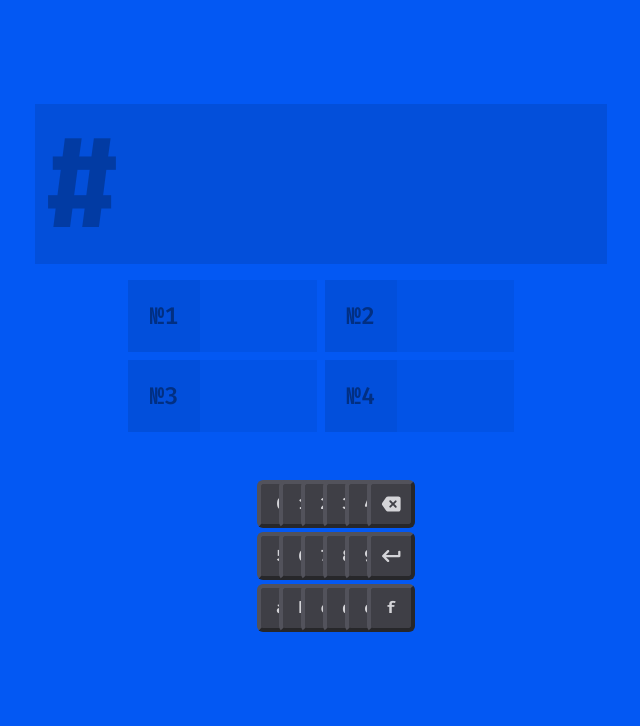
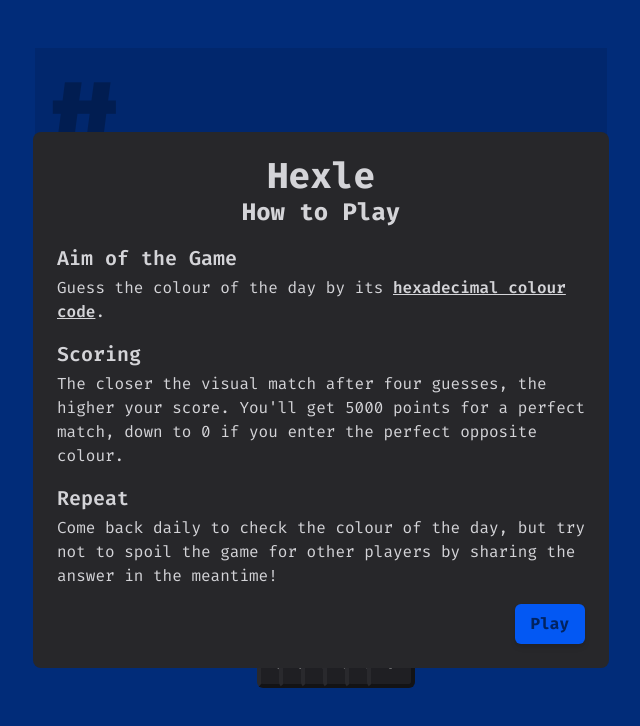
Before and after one commit to fergcb/hexle, a React (Create React App) app: page / in a window 1280 px wide. Shown: the top 726 px of the page, without its empty margins (319-959 px from the left). Built offline with nearby package versions, Linux system fonts and the light colour scheme.

Commit message:
Add instructions screen

```diff
--- a/src/Hexle.tsx
+++ b/src/Hexle.tsx
@@ -4,24 +4,22 @@ export type Hex = string
 export type RGB = [number, number, number]
 export type LAB = [number, number, number]
 
-export type ISODate = `${number}-${number}-${number}`
-
 export interface Outcome {
   target: string
   guesses: string[]
   score: number
-  date: ISODate
+  date: string
 }
 
 export interface GameData {
-  games: { [key: ISODate]: Outcome }
+  games: { [key: string]: Outcome }
   currentStreak: number
   longestStreak: number
   totalScore: number
 }
 
 /* TARGETS */
-const a = (): number => parseInt(new Date().toISOString().split('T')[0].replaceAll('-', ''))
+const a = (): number => parseInt(getToday().replaceAll('-', ''))
 const b = (): number => Math.sin(a() * 524287 / 8191)
 const c = (): number => Math.floor((b() - Math.floor(b())) * 16777215)
 const d = (): string => c().toString(16).padStart(6, '0')
@@ -139,13 +137,17 @@ export function loadData (): GameData {
   return data
 }
 
-export function getIsoDate (date: Date): ISODate {
-  return date.toISOString().split('T')[0] as ISODate
+export function getToday (): string {
+  const date = new Date()
+  const y = date.getFullYear().toString()
+  const m = (date.getMonth() + 1).toString().padStart(2, '0')
+  const d = date.getDate().toString().padStart(2, '0')
+  return `${y}-${m}-${d}`
 }
 
 export function getLastGame (data: GameData): Outcome | undefined {
   const lastDateString = Object.keys(data.games).sort().reverse()[0]
-  return data.games[lastDateString as ISODate]
+  return data.games[lastDateString]
 }
 
 const oneDay = 86400000
--- /dev/null
+++ b/src/components/Button.tsx
@@ -0,0 +1,10 @@
+import { ButtonHTMLAttributes, DetailedHTMLProps, ReactElement } from 'react'
+import { getDailyTarget } from '../Hexle'
+
+export type ButtonProps = DetailedHTMLProps<ButtonHTMLAttributes<HTMLButtonElement>, HTMLButtonElement>
+
+export default function Button ({ children, ...props }: ButtonProps): ReactElement {
+  return <button {...props} style={{ backgroundColor: `#${getDailyTarget()}` }} className={(props.className ?? '') + ' text-tint/60 px-4 py-2 rounded-md hover:brightness-125 font-bold font-mono flex gap-2 justify-center items-center transition-all duration-200 shadow-md'}>
+    { children }
+  </button>
+}
--- a/src/components/Game.tsx
+++ b/src/components/Game.tsx
@@ -1,27 +1,29 @@
 import { ReactElement, useState, useEffect, useCallback } from 'react'
-import { calculateScore, getCSSTints, getDailyTarget, getIsoDate, getLastGame, getLongestStreak, getStreak, isValidHex, loadData } from '../Hexle'
+import { calculateScore, getCSSTints, getDailyTarget, getToday, getLastGame, getLongestStreak, getStreak, isValidHex, loadData } from '../Hexle'
 import Observable from '../Observable'
 import GuessList from './GuessList'
+import HelpButton from './HelpButton'
 import HexBox from './HexBox'
+import Instructions from './Instructions'
 import Keyboard from './Keyboard'
 import Scoreboard from './Scoreboard'
 
 export default function Game (): ReactElement {
-  const target = getDailyTarget()
-
   const [gameData, setGameData] = useState(loadData)
-  const [hasPlayedToday, setHasPlayedToday] = useState(false)
   const [numGuessed, setNumGuessed] = useState(0)
   const [guesses, setGuesses] = useState<string[]>(['', '', '', ''])
   const [hex, setHex] = useState<string>('')
   const [invalid, setInvalid] = useState(false)
   const [gameOver, setGameOver] = useState(false)
+  const [showInstructions, setShowInstructions] = useState(!hasPlayedBefore())
 
   const keySource = new Observable<string>()
 
   const doEndGame = useCallback(() => {
+    const target = getDailyTarget()
+
     const score = calculateScore(guesses[3], target)
-    const date = getIsoDate(new Date())
+    const date = getToday()
 
     const data = structuredClone(gameData)
 
@@ -35,7 +37,7 @@ export default function Game (): ReactElement {
 
     setGameOver(true)
     setGameData(data)
-  }, [gameData, guesses, target])
+  }, [gameData, guesses])
 
   useEffect(() => {
     if (gameOver) return
@@ -44,11 +46,15 @@ export default function Game (): ReactElement {
     }
   }, [guesses, numGuessed, gameOver, doEndGame])
 
-  useEffect(() => {
-    const today = getIsoDate(new Date())
+  function hasPlayedToday (): boolean {
     const lastGame = getLastGame(gameData)
-    setHasPlayedToday(lastGame !== undefined && lastGame.date === today)
-  }, [gameData])
+    if (lastGame === undefined) return false
+    return lastGame.date === getToday()
+  }
+
+  function hasPlayedBefore (): boolean {
+    return Object.entries(gameData.games).length > 0
+  }
 
   function handleGuess (): void {
     if (numGuessed > 3) return
@@ -78,10 +84,15 @@ export default function Game (): ReactElement {
     else if (hex.length < 6) setHex(hex + value)
   }
 
+  const target = getDailyTarget()
+
   return <div style={{ backgroundColor: `#${target}`, ...getCSSTints(target) }} className="w-screen h-screen flex flex-col items-center md:justify-center p-4 gap-4">
-    <HexBox value={hex} invalid={invalid} disabled={gameOver || hasPlayedToday} onUpdate={setHex} onKey={handleKey} onSubmit={handleGuess} />
+    <HexBox value={hex} invalid={invalid} disabled={gameOver || hasPlayedToday()} onUpdate={setHex} onKey={handleKey} onSubmit={handleGuess} />
     <GuessList guesses={guesses} />
+    <div className="my-auto md:my-8"></div>
+    <HelpButton onClick={() => setShowInstructions(true)}></HelpButton>
     <Keyboard onClick={handleVirtualKey} keySource={keySource} />
-    {(gameOver || hasPlayedToday) && <Scoreboard gameData={gameData} />}
+    {(gameOver || hasPlayedToday()) && <Scoreboard gameData={gameData} />}
+    {(showInstructions) && <Instructions onClose={() => setShowInstructions(false)} />}
   </div>
 }
--- /dev/null
+++ b/src/components/HelpButton.tsx
@@ -0,0 +1,11 @@
+import { ReactElement } from 'react'
+
+export interface HelpButtonProps {
+  onClick: () => void
+}
+
+export default function HelpButton ({ onClick }: HelpButtonProps): ReactElement {
+  return <button onClick={onClick} className="fill-tint/20 hover:fill-tint/50 transition-colors duration-200">
+    <svg xmlns="http://www.w3.org/2000/svg" viewBox='0 0 48 48' className="w-12 h-12"><path d="M24.1 35.5q.85 0 1.55-.675.7-.675.7-1.575 0-.9-.675-1.55t-1.575-.65q-.9 0-1.575.65-.675.65-.675 1.55t.675 1.575q.675.675 1.575.675ZM22 28.3h3.6q0-1.15.325-2.2.325-1.05 1.825-2.35 1.5-1.1 2.1-2.375.6-1.275.6-2.875 0-2.75-1.6-4.425-1.6-1.675-4.4-1.675-2.65 0-4.65 1.4-2 1.4-2.95 3.7l3.35 1.25q.55-1.4 1.6-2.175 1.05-.775 2.25-.775 1.25 0 2.1.75.85.75.85 2 0 .9-.55 1.825-.55.925-1.55 1.725-1.4 1.15-2.15 2.6-.75 1.45-.75 3.6Zm2 16.75q-4.35 0-8.2-1.625-3.85-1.625-6.725-4.5Q6.2 36.05 4.575 32.2 2.95 28.35 2.95 24t1.625-8.2q1.625-3.85 4.5-6.725Q11.95 6.2 15.8 4.55q3.85-1.65 8.15-1.65 4.4 0 8.275 1.65t6.725 4.525q2.85 2.875 4.5 6.725 1.65 3.85 1.65 8.25 0 4.3-1.65 8.15-1.65 3.85-4.525 6.725-2.875 2.875-6.725 4.5-3.85 1.625-8.2 1.625Z"/></svg>
+  </button>
+}
--- /dev/null
+++ b/src/components/Instructions.tsx
@@ -0,0 +1,23 @@
+import { ReactElement } from 'react'
+import Button from './Button'
+import Link from './Link'
+
+export interface InstructionsProps {
+  onClose: () => void
+}
+
+export default function Instructions ({ onClose }: InstructionsProps): ReactElement {
+  return <div className="absolute t-0 l-0 w-screen h-screen -mt-4 md:mt-0 font-mono text-zinc-300 bg-tint/50 flex justify-center items-center">
+    <div className="m-4 max-h-full bg-zinc-800 rounded-lg p-6 flex flex-col items-flex-start max-w-[60ch]">
+      <h1 className="font-bold text-4xl whitespace-nowrap text-center mb-8l">Hexle</h1>
+      <h2 className="font-bold text-2xl whitespace-nowrap text-center mb-8l">How to Play</h2>
+      <h3 className="font-semibold text-xl mt-4 mb-1">Aim of the Game</h3>
+      <p>Guess the colour of the day by its <Link href="https://en.wikipedia.org/wiki/Web_colors#Hex_triplet" target="_blank">hexadecimal colour code</Link>.</p>
+      <h3 className="font-semibold text-xl mt-4 mb-1">Scoring</h3>
+      <p>The closer the visual match after four guesses, the higher your score. You'll get 5000 points for a perfect match, down to 0 if you enter the perfect opposite colour.</p>
+      <h3 className="font-semibold text-xl mt-4 mb-1">Repeat</h3>
+      <p>Come back daily to check the colour of the day, but try not to spoil the game for other players by sharing the answer in the meantime!</p>
+      <Button className="ml-auto mt-4" onClick={() => onClose()}>Play</Button>
+    </div>
+  </div>
+}
--- a/src/components/Keyboard.tsx
+++ b/src/components/Keyboard.tsx
@@ -63,7 +63,7 @@ export function Break (): ReactElement {
 }
 
 export default function Keyboard ({ onClick, keySource }: KeyboardProps): ReactElement {
-  return <div className="grid grid-cols-6 gap-1 mt-auto mb-16 md:mt-8 justify-center max-w-32">
+  return <div className="grid grid-cols-6 gap-1 mb-16 justify-center max-w-32">
     <CharKey char="0" onClick={onClick} keySource={keySource} />
     <CharKey char="1" onClick={onClick} keySource={keySource} />
     <CharKey char="2" onClick={onClick} keySource={keySource} />
--- /dev/null
+++ b/src/components/Link.tsx
@@ -0,0 +1,7 @@
+import { AnchorHTMLAttributes, DetailedHTMLProps, ReactElement } from 'react'
+
+export default function Link ({ children, ...props }: DetailedHTMLProps<AnchorHTMLAttributes<HTMLAnchorElement>, HTMLAnchorElement>): ReactElement {
+  return <a {...props} className={(props.className ?? '') + 'underline font-semibold transition-all duration-200 hover:brightness-150'}>
+    { children }
+  </a>
+}
--- a/tailwind.config.js
+++ b/tailwind.config.js
@@ -9,7 +9,7 @@ module.exports = {
   theme: {
     extend: {
       fontFamily: {
-        mono: ['Fira Code', ...defaultTheme.fontFamily.sans]
+        mono: ['Fira Code', ...defaultTheme.fontFamily.mono]
       },
       colors: {
         ...Object.fromEntries(
```
